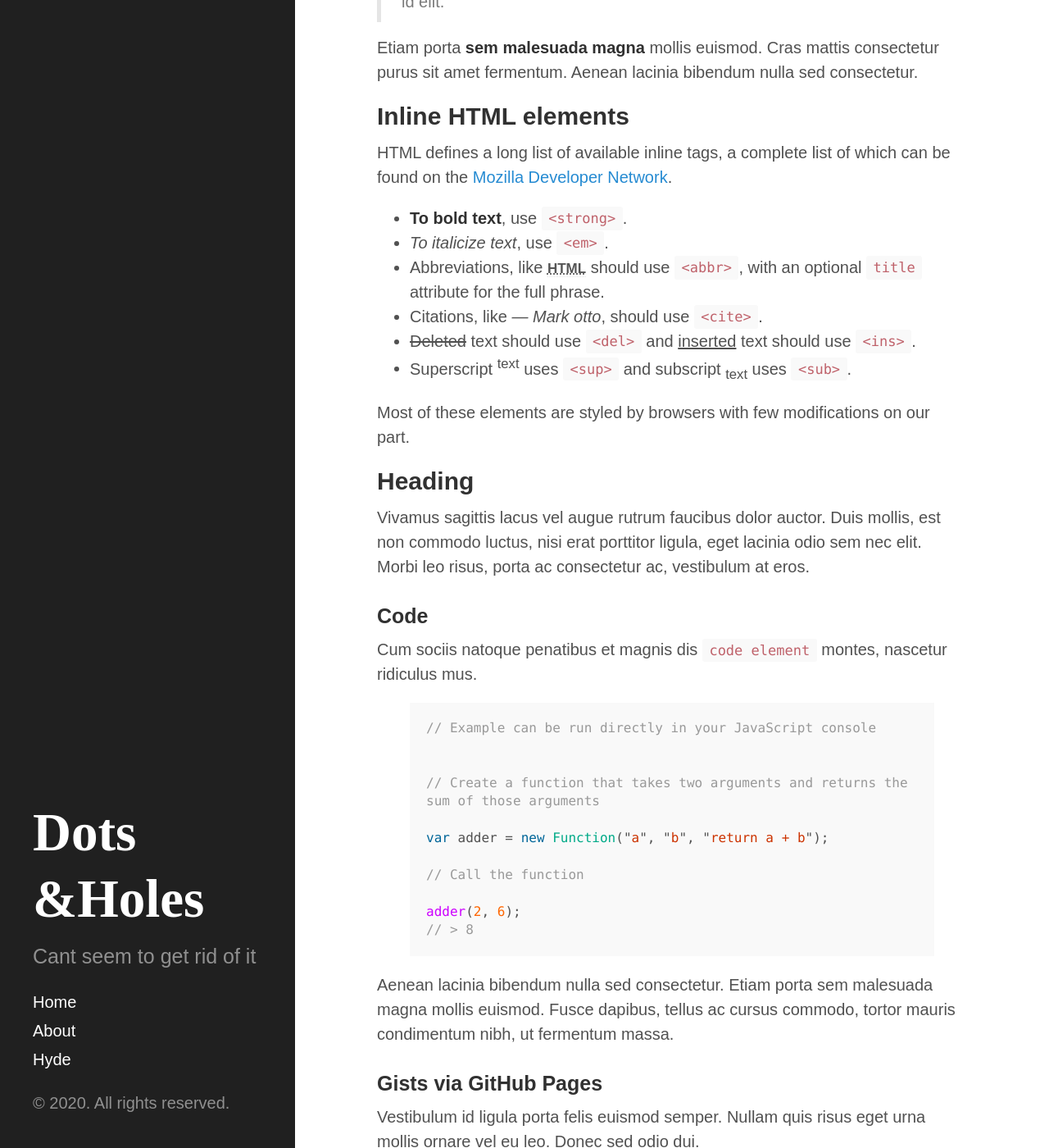
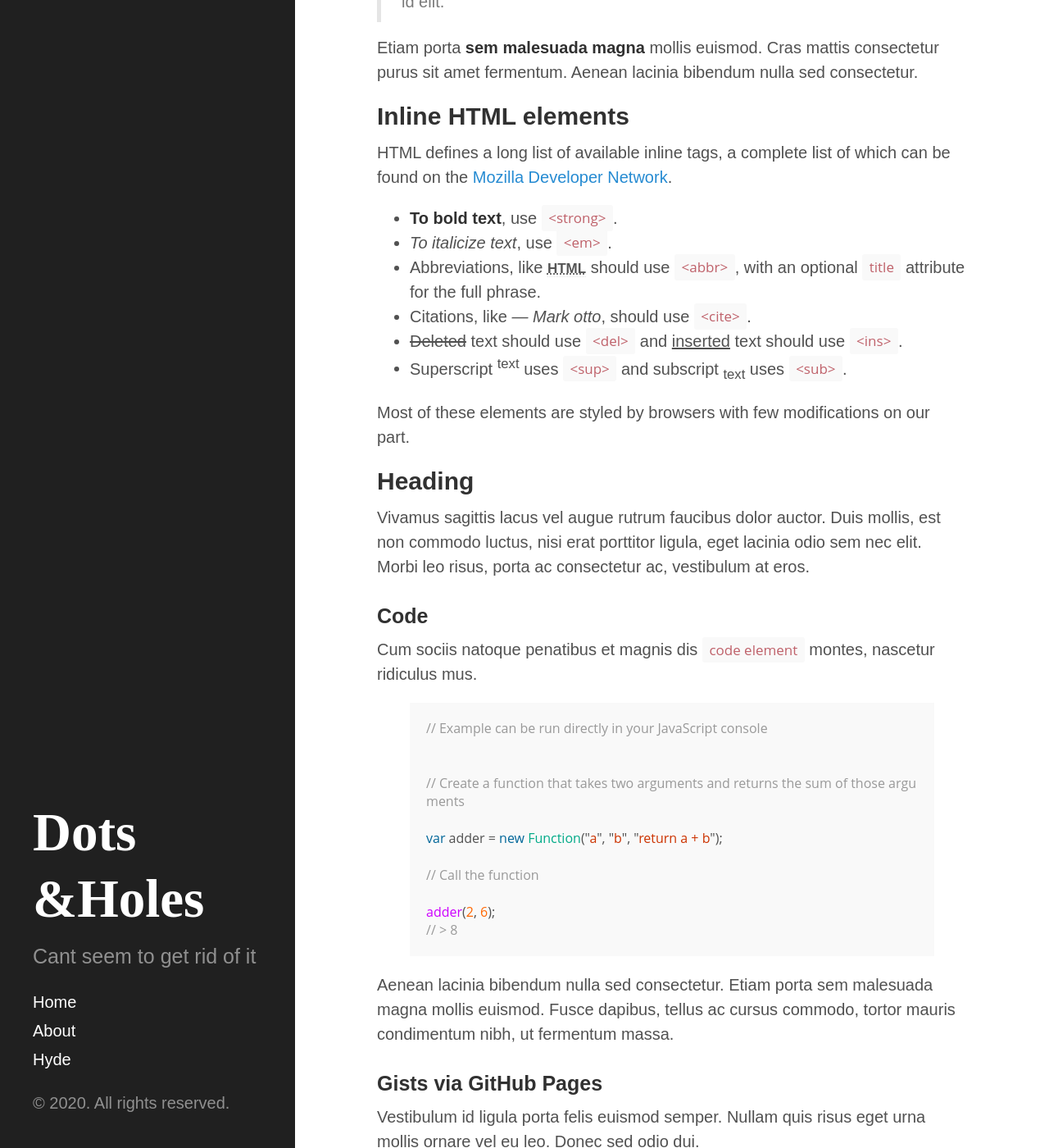
Before and after one commit to dotsandholes/dotsandholes.github.io, a Jekyll site: the page built from _posts/2012-02-07-example-content.md, in a window 1280 px wide and 1400 px high, scrolled down 523 px. Shown: the whole window at 82% size. Built offline with Jekyll 4.4.1, drawn with Linux system fonts in a browser that asks for light colours.

Commit message:
Update poole.css

```diff
--- a/public/css/poole.css
+++ b/public/css/poole.css
@@ -48,7 +48,7 @@ body {
 }
 
 html {
-  font-family: "Josefin Sans", Helvetica, sans-serif;
+  font-family: "Josefin Sans", Montserrat, sans-serif;
   font-size: 16px;
   line-height: 1.5;
 }
@@ -150,7 +150,7 @@ abbr[title] {
 /* Code */
 code,
 pre {
-  font-family: Menlo, Monaco, "Open Sans", monospace;
+  font-family: Montserrat, "Open Sans", monospace;
 }
 code {
   padding: .25em .5em;
@@ -190,7 +190,7 @@ pre code {
 
 /* Gist via GitHub Pages */
 .gist .gist-file {
-  font-family: Menlo, Monaco, "Open Sans", monospace !important;
+  font-family: Monserrat, "Open Sans", monospace !important;
 }
 .gist .markdown-body {
   padding: 15px;
@@ -389,7 +389,7 @@ tbody tr:nth-child(odd) th {
   overflow: hidden; /* clearfix */
   margin-left: -1rem;
   margin-right: -1rem;
-  font-family: "Josefin Sans", Helvetica, sans-serif;
+  font-family: "Josefin Sans", Montserrat, sans-serif;
   color: #ccc;
   text-align: center;
 }
```
